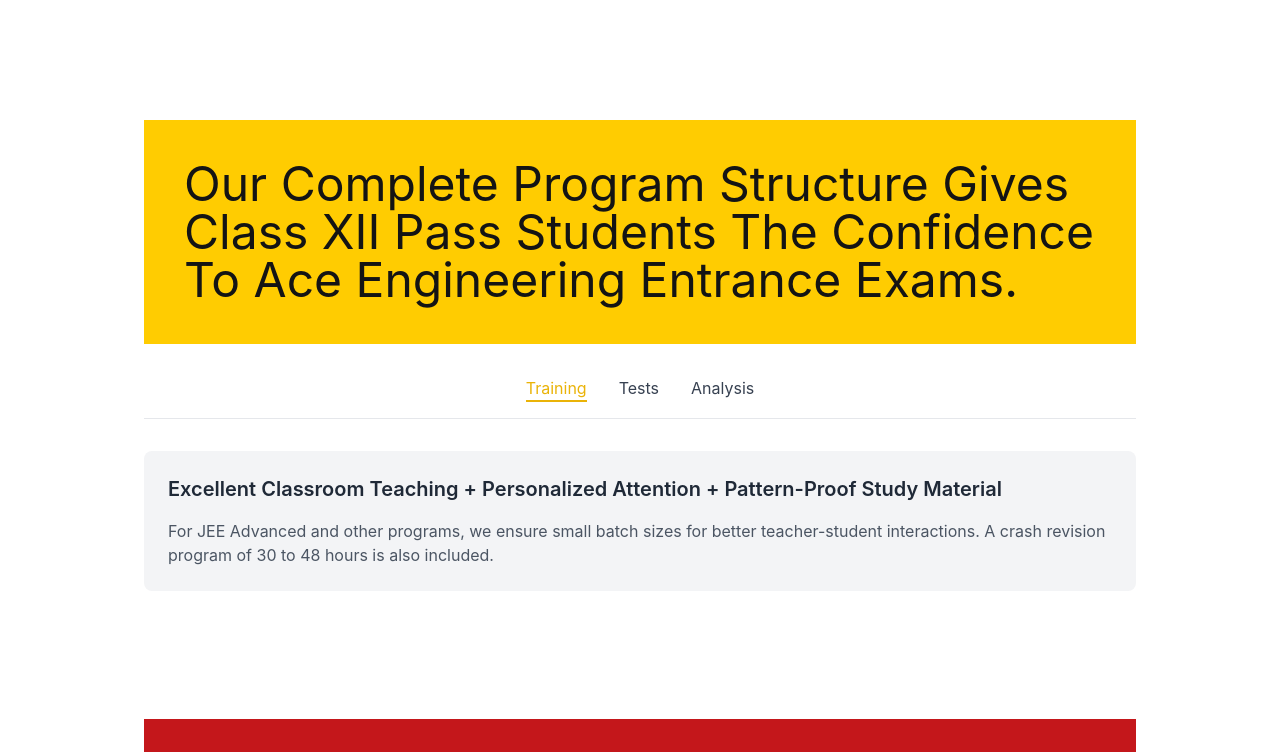
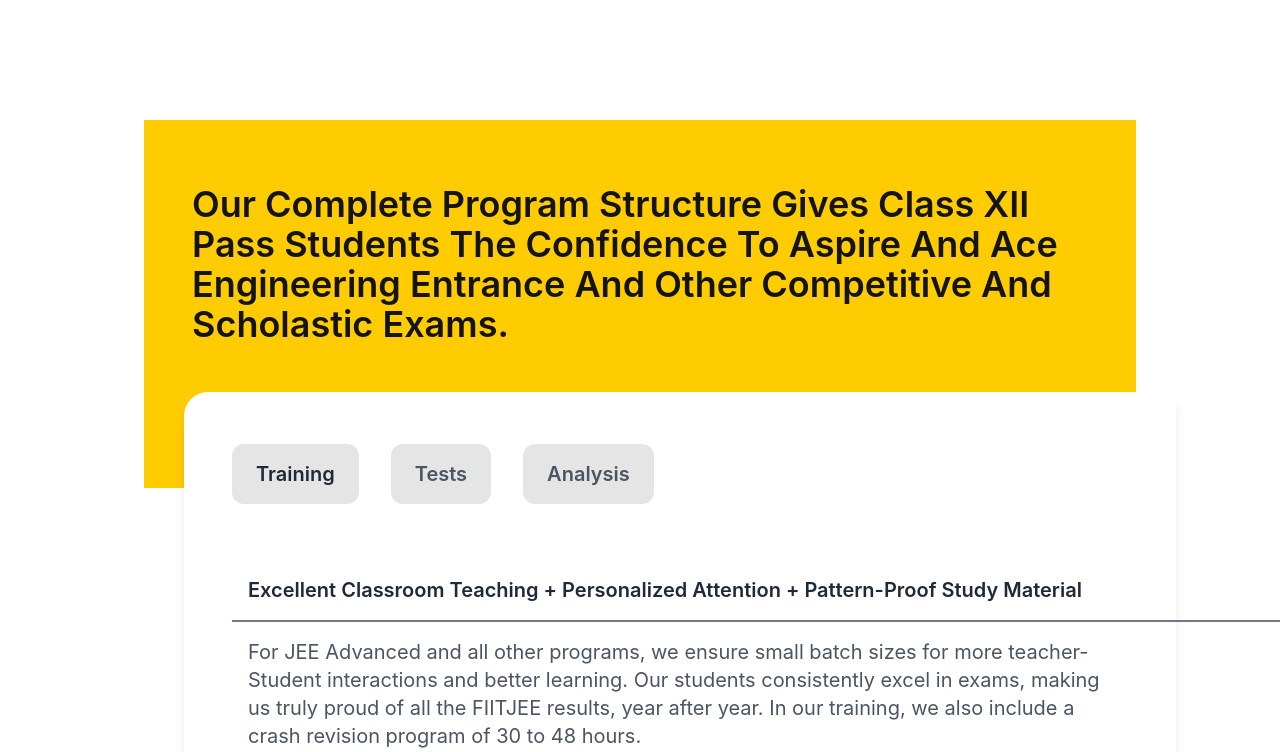
Before and after one commit to aditya-2k23/FITJEE, a Next.js app: page / in a window 1280 px wide. Shown: the part 5020-5772 px from the top of the page. Built offline with nearby package versions, Linux system fonts and the light colour scheme.

Commit message:
Refactor About component to enhance tabbed content layout and improve information presentation

```diff
--- a/components/Main.js
+++ b/components/Main.js
@@ -3,33 +3,39 @@
 import React, { useState } from "react";
 import Image from "next/image";
 
+const InfoCard = ({ title, children }) => (
+  <div className="pt-6 px-16 rounded-lg">
+    <h4 className="text-xl font-semibold text-gray-800 mb-4">{title}</h4>
+    <div className="w-[1050px] relative right-4 mb-4 border border-gray-700/70" />
+    <p className="text-gray-600 text-xl">{children}</p>
+    <div className="w-[1050px] relative right-4 mt-4 border border-gray-700/70" />
+  </div>
+);
+
 const About = () => {
-  // State to manage active tab
   const [activeTab, setActiveTab] = useState("Training");
-
-  // Function to handle tab change
   const handleTabChange = (tab) => setActiveTab(tab);
 
   return (
-    <section className="">
-      <div className="py-10 bg-[#ffcc01]">
-        <h2 className="text-5xl px-10 text-gray-900">
+    <section>
+      <div className="pt-8 pb-28 bg-[#ffcc01]">
+        <h2 className="text-4xl font-semibold px-12 py-8 text-gray-900">
           Our Complete Program Structure Gives Class XII Pass Students The
-          Confidence To Ace Engineering Entrance Exams.
+          Confidence To Aspire And Ace Engineering Entrance And Other
+          Competitive And Scholastic Exams.
         </h2>
       </div>
 
+      <div className="relative flex flex-col max-w-[1150px] bottom-24 left-10 rounded-tl-3xl rounded-br-3xl max-h-[500px] shadow-lg bg-white">
         {/* Tabs Navigation */}
-      <div className="tabs mt-8">
-        <ul className="flex justify-center space-x-8 border-b border-gray-200 pb-4">
+        <div className="mt-8 px-12 pt-5">
+          <ul className="flex space-x-8 pb-4">
             {["Training", "Tests", "Analysis"].map((tab) => (
               <li
                 key={tab}
                 onClick={() => handleTabChange(tab)}
-              className={`cursor-pointer ${
-                activeTab === tab
-                  ? "text-yellow-500 border-b-2 border-yellow-500"
-                  : "text-gray-700"
+                className={`cursor-pointer text-xl font-semibold py-4 px-6 rounded-xl bg-neutral-200 ${
+                  activeTab === tab ? "text-gray-800" : "text-gray-600"
                 }`}
               >
                 {tab}
@@ -37,54 +43,67 @@ const About = () => {
             ))}
           </ul>
         </div>
-
         {/* Tabs Content */}
         <div className="tab-content mt-8 mb-32">
           {/* Training Tab */}
           {activeTab === "Training" && (
-          <div className="bg-gray-100 p-6 rounded-lg">
-            <h4 className="text-xl font-semibold text-gray-800 mb-4">
-              Excellent Classroom Teaching + Personalized Attention +
-              Pattern-Proof Study Material
-            </h4>
-            <p className="text-gray-600">
-              For JEE Advanced and other programs, we ensure small batch sizes
-              for better teacher-student interactions. A crash revision program
-              of 30 to 48 hours is also included.
-            </p>
-          </div>
+            <InfoCard title="Excellent Classroom Teaching + Personalized Attention + Pattern-Proof Study Material">
+              For JEE Advanced and all other programs, we ensure small batch
+              sizes for more teacher-Student interactions and better learning.
+              Our students consistently excel in exams, making us truly proud of
+              all the FIITJEE results, year after year. In our training, we also
+              include a crash revision program of 30 to 48 hours.
+            </InfoCard>
           )}
 
           {/* Tests Tab */}
           {activeTab === "Tests" && (
-          <div className="bg-gray-100 p-6 rounded-lg">
+            <div className="pt-6 px-16 bg-white rounded-lg">
               <h4 className="text-xl font-semibold text-gray-800 mb-4">
-              Chapter Practice Problems + CLIP + myPAT Online Test Series
+                Chapter Practice Problems (CPP) + Classroom Learning Improvement
+                Program (CLIP) + myPAT Online Test Series (Accessible 24/7) +
+                Grand Masters Package (GMP)
               </h4>
               <p className="text-gray-600">
-              Tests help gauge students&apos; understanding and improve
-              confidence for the JEE Main & Advanced exams.
+                Tests are essential in Students’ JEE preparation after Class
+                XII. It helps our faculty members gauge Students’ level of
+                understanding about the topics and concepts and promotes
+                confidence and better examination temperament.
               </p>
               {/* Table */}
               <div className="overflow-x-auto mt-6">
-              <table className="min-w-full bg-white border border-gray-200">
+                <table className="min-w-full border border-gray-200">
                   <thead className="bg-gray-200">
                     <tr>
-                    <th className="px-4 py-2">Practice Problems</th>
-                    <th className="px-4 py-2">CLIP</th>
-                    <th className="px-4 py-2">Phase Tests</th>
+                      <th className="px-4 py-2">
+                        Chapter Practice Problems (CPP)
+                      </th>
+                      <th className="px-4 py-2">
+                        Class Learning Improvement Program (CLIP)
+                      </th>
+                      <th className="px-4 py-2">Common Phase Tests</th>
                     </tr>
                   </thead>
                   <tbody>
                     <tr>
                       <td className="border px-4 py-2">
-                      Chapter-wise assignments checked by faculty.
+                        Students are given chapter-wise and concept-wise
+                        practice problems, to submit before the beginning of the
+                        next chapter. These are checked by faculty members and
+                        returned to the Students with remarks to help them gain
+                        a strong command over conceptual knowledge.
                       </td>
                       <td className="border px-4 py-2">
-                      Improves rank and score in JEE.
+                        For those who complete all the assignments, the Class
+                        Learning Improvement Program helps them get a higher
+                        rank and better score in JEE or any other engineering
+                        entrance exam.
                       </td>
                       <td className="border px-4 py-2">
-                      Periodic tests on the latest JEE pattern.
+                        It has exhaustive quizzes in every phase. Test analysis
+                        sessions after the phase tests, help gauge performance.
+                        We also conduct periodic tests on the latest JEE pattern
+                        to acclimatise Students before the final exam.
                       </td>
                     </tr>
                   </tbody>
@@ -95,24 +114,52 @@ const About = () => {
 
           {/* Analysis Tab */}
           {activeTab === "Analysis" && (
-          <div className="bg-gray-100 p-6 rounded-lg">
+            <div className="pt-6 px-16 rounded-lg bg-white">
               <h4 className="text-xl font-semibold text-gray-800 mb-4">
-              Success Potential Index + Rank Improvement Program
+                Success Potential Index (SPI) + Rank Improvement Program (RIP) +
+                Feedback Sessions
               </h4>
-            <p className="text-gray-600">
-              Timely feedback and analysis sessions are held to enhance
-              students&apos; performance and readiness for the final exams.
+              <p className="text-gray-600 mb-6">
+                When Students enrol for JEE Programs after Class XII, time is of
+                the essence. At FIITJEE, we offer concrete feedback and analysis
+                sessions for parents and Students at every stage. All our
+                teachers regularly analyse Students’ skills, concept
+                understanding and rank determination to support them in their
+                journey to improve scores.
               </p>
               {/* List of Benefits */}
-            <ul className="list-disc list-inside mt-4 text-gray-600">
-              <li>Concept tests, full and part tests.</li>
-              <li>SWOT analysis for identifying strengths & weaknesses.</li>
-              <li>Custom tests with detailed analytics.</li>
-              <li>Experience real-life test environments.</li>
-              <li>Smart revision plans for better preparation.</li>
-            </ul>
+              <table className="min-w-full border border-gray-200">
+                <thead className="bg-gray-200">
+                  <tr>
+                    <th className="px-4 py-2">Success Potential Index (SPI)</th>
+                    <th className="px-4 py-2">
+                      Rank Improvement Program (RIP)
+                    </th>
+                    <th className="px-4 py-2">Regular feedback</th>
+                  </tr>
+                </thead>
+                <tbody>
+                  <tr>
+                    <td className="border px-4 py-2">
+                      We are the only institute in India capable of predicting a
+                      Student’s SPI and constantly encouraging them to emulate
+                      it.
+                    </td>
+                    <td className="border px-4 py-2">
+                      This program is followed by special classes to help
+                      Students improve their rank in JEE Main and JEE Advanced.
+                    </td>
+                    <td className="border px-4 py-2">
+                      Our faculty members and academic operations team provide
+                      timely constructive feedback apart from the scheduled
+                      parent-teacher meetings.
+                    </td>
+                  </tr>
+                </tbody>
+              </table>
             </div>
           )}
+        </div>
       </div>
 
       <section className="bg-[#c4171b] text-white px-16 mt-10 flex flex-col lg:flex-row items-center justify-around">
```
Lines whose indentation alone changed are shown as unchanged.
